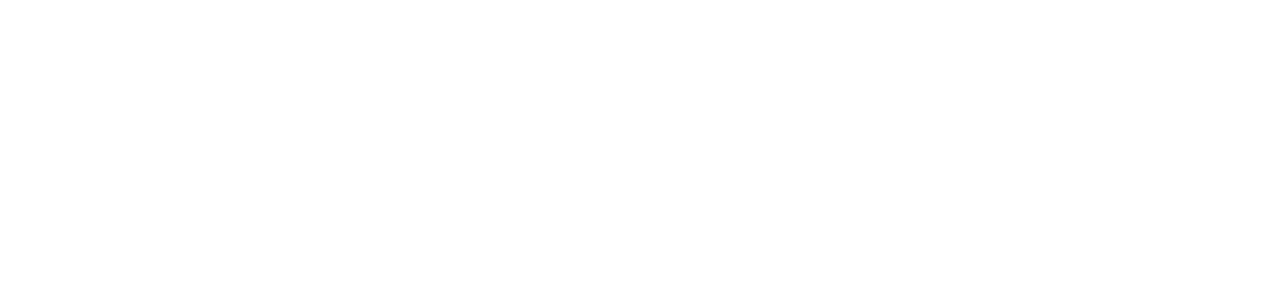
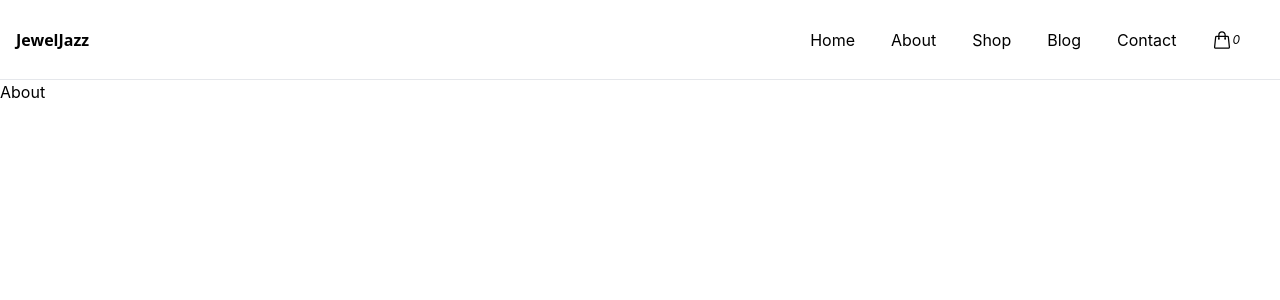
Before and after one commit to yemery/bijou-site, a React (Create React App) app: page /About in a window 1280 px wide. Before the commit this address had no page. Shown: the top 300 px of the page. Built offline with nearby package versions, Linux system fonts and the light colour scheme.

Commit message:
Added Gallery template 'n config

```diff
--- a/src/assets/config.js
+++ b/src/assets/config.js
@@ -7,5 +7,28 @@ const navbarItems = [
     {id:3, to: '/Contact', label: 'Contact' },
   ];
 
+  const categories = [
+    {
+      id: 1,
+      url: "https://www.daisyjewellery.com/cdn/shop/files/DoWhatYouLove_CategoryBlocks_Artboard_1.jpg?v=1706785407",
+      name: "Necklaces"
+    },
+    {
+      id: 2,
+      url: "https://www.daisyjewellery.com/cdn/shop/files/DoWhatYouLove_CategoryBlocks_Artboard_2.jpg?v=1706785449",
+      name: "Earrings"
+    },
+    {
+      id: 3,
+      url: "https://www.daisyjewellery.com/cdn/shop/files/DoWhatYouLove_CategoryBlocks_Artboard_4.jpg?v=1706785487",
+      name: "Bracelets"
+    },
+    {
+      id: 4,
+      url: "https://www.daisyjewellery.com/cdn/shop/files/DoWhatYouLove_CategoryBlocks_Artboard_3.jpg?v=1706785473",
+      name: "Rings"
+    }
+  ];
 
-export { navbarItems};
+
+export { navbarItems,categories};
--- /dev/null
+++ b/src/components/About.jsx
@@ -0,0 +1,9 @@
+import React from 'react'
+
+const About = () => {
+  return (
+    <div>About</div>
+  )
+}
+
+export default About
--- /dev/null
+++ b/src/components/Gallery.jsx
@@ -0,0 +1,25 @@
+import React from 'react'
+import { categories } from '../assets/config'
+const Gallery = () => {
+  return (
+    <>
+
+
+<div className="grid grid-cols-4">
+    {
+        categories.map((e)=>(
+            <>
+            <div>
+            <img className="h-auto max-w-full  bg-cover bg-center" src={e.url} alt=""/>
+        </div>
+            </>
+        ))
+    }
+
+    </div>
+
+    </>
+  )
+}
+
+export default Gallery
--- a/src/components/Navbar.jsx
+++ b/src/components/Navbar.jsx
@@ -2,19 +2,25 @@ import React from "react";
 import { navbarItems } from "../assets/config";
 import { Link } from "react-router-dom";
 import { HiOutlineShoppingBag } from "react-icons/hi2";
-import { GrMenu ,GrClose} from "react-icons/gr";
+import { GrMenu, GrClose } from "react-icons/gr";
 import { MdArrowOutward } from "react-icons/md";
-const Navbar = ({ isMenuOpen, toggleMenu}) => {
+const Navbar = ({ isMenuOpen, toggleMenu }) => {
   return (
     <div className="w-full h-[80px] bg-white border-b">
       <div className="md:max-w-[1480px]  max-w-[600px]  m-auto w-full h-full flex justify-between items-center  px-4">
-        <div className="font-sans font-semibold">JewelJazz</div>
+        <div className="font-sans font-semibold">
+          {" "}
+          <Link to="/">JewelJazz</Link>
+        </div>
         {/* lg */}
         <div className="hidden md:flex items-center ">
           <ul className="flex justify-between items-center  bg-transparent  px-6 gap-9">
             {navbarItems.map((e) => (
               <>
-                <li key={e.id} className="flex flex-col items-center hover:underline">
+                <li
+                  key={e.id}
+                  className="flex flex-col items-center hover:underline"
+                >
                   {" "}
                   <Link to={e.to}>{e.label}</Link>
                   {/* <span className="h-1 w-1 bg-gray-600 rounded-full"></span> */}
@@ -42,33 +48,34 @@ const Navbar = ({ isMenuOpen, toggleMenu}) => {
               {" "}
               <button className="" onClick={toggleMenu}>
                 {" "}
-                {isMenuOpen ? <GrClose size={24} />  : <GrMenu size={24} />  }
-
-
+                {isMenuOpen ? <GrClose size={24} /> : <GrMenu size={24} />}
               </button>
-
             </li>
           </ul>
         </div>
       </div>
 
       {/* opened */}
-      {isMenuOpen &&
-      <div className="w-full mt-[-80px] h-screen flex flex-row justify-center items-center md:hidden">
+      {isMenuOpen && (
+        <div className="w-full mt-[-80px] h-screen flex flex-row justify-center items-center md:hidden">
           <ul className="flex flex-col gap-7 justify-items-start">
             {navbarItems.map((e) => (
               <>
-                <li key={e.id} >
+                <li key={e.id}>
                   {" "}
-                  <Link className="text-xl flex items-end  " to={e.to}>{e.label} <span><MdArrowOutward  size={13}/></span></Link>
-
+                  <Link className="text-xl flex items-end  " to={e.to}>
+                    {e.label}{" "}
+                    <span>
+                      <MdArrowOutward size={13} />
+                    </span>
+                  </Link>
                   {/* <span className="h-1 w-1 bg-gray-600 rounded-full"></span> */}
                 </li>
               </>
             ))}
-
           </ul>
-        </div>}
+        </div>
+      )}
     </div>
   );
 };
--- a/src/pages/LandingPage.jsx
+++ b/src/pages/LandingPage.jsx
@@ -1,9 +1,13 @@
 import React from 'react'
 import Hero from '../components/Hero'
+import About from '../components/Gallery'
 
 const LandingPage = () => {
   return (
-        <Hero/>
+    <> <Hero/>
+        <About/>
+    </>
+
   )
 }
 
--- a/src/routes/AppRouter.jsx
+++ b/src/routes/AppRouter.jsx
@@ -2,6 +2,7 @@ import React from 'react'
 import { Route, Routes } from 'react-router-dom'
 import LandingPage from '../pages/LandingPage'
 import AppLayout from '../layout/AppLayout'
+import About from '../components/About'
 
 const AppRouter = () => {
   return (
@@ -9,8 +10,8 @@ const AppRouter = () => {
      <Routes>
         <Route path="/" element={<AppLayout/>}>
         <Route path="/" element={<LandingPage />} />
-        {/* <Route path="about" element={<About />} />
-        <Route path="/contact" element={<Contact />} />
+         <Route path="About" element={<About />} />
+        {/*<Route path="/contact" element={<Contact />} />
           <Route path="/projects" element={<Projects />} />
           <Route path="*" element={<ErrorRouter />} /> */}
           </Route>
--- a/tailwind.config.js
+++ b/tailwind.config.js
@@ -36,7 +36,10 @@ module.exports = {
     },
     backgroundImage: {
       'hero': "url('https://www.daisyjewellery.com/cdn/shop/files/DoWhatYouLove_HomepageHero_draft1_3760x.jpg?v=1706802356')",
-      'footer-texture': "url('/img/footer-texture.png')",
+      'cat1': "url('https://i.pinimg.com/564x/95/27/ab/9527ab3d53adea07bdeccfa856cc8fbb.jpg')",
+      'cat2': "url('https://i.pinimg.com/564x/b2/0d/2c/b20d2c46c013a411bc95c6415482c05d.jpg')",
+      'cat3': "url('https://i.pinimg.com/564x/b2/0d/2c/b20d2c46c013a411bc95c6415482c05d.jpg')",
+      'cat4': "url('https://i.pinimg.com/564x/b2/0d/2c/b20d2c46c013a411bc95c6415482c05d.jpg')",
     }
   },
   plugins: [
```
